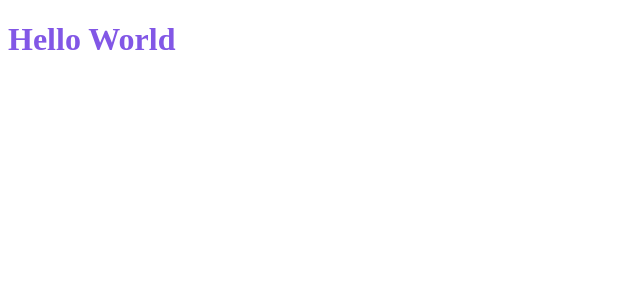
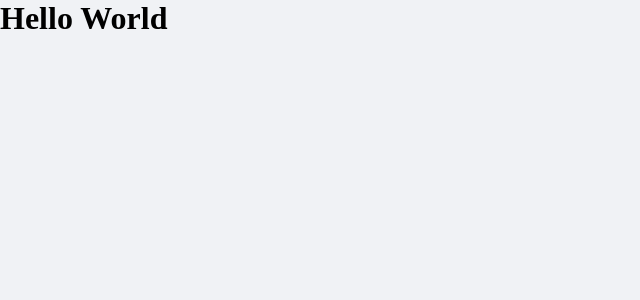
Before and after one commit to thiagomoz/dtmoney, a React (Create React App) app: page / in a window 1280 px wide. Shown: the top 300 px of the page, without its empty margins (0-640 px from the left). Built offline with nearby package versions, Linux system fonts and the light colour scheme.

Commit message:
Criando estilos glabais

```diff
--- a/public/index.html
+++ b/public/index.html
@@ -3,6 +3,8 @@
   <head>
     <meta charset="utf-8" />
     <meta name="viewport" content="width=device-width, initial-scale=1" />
+
+    <link rel="shortcut icon" href="favicon.png" type="image/png">
 
     <title>Dt Money</title>
   </head>
--- a/src/App.tsx
+++ b/src/App.tsx
@@ -1,14 +1,10 @@
-import styled from 'styled-components'
-
-const Title = styled.h1`
-  font-size:32px;
-  color: #8257e6;
-`
+import { GlobalStyle } from "./styles/global";
 
 export function App() {
   return (
     <div className="App">
-      <Title>Hello World</Title>
+      <h1>Hello World</h1>
+      <GlobalStyle />
     </div>
   );
 }
--- /dev/null
+++ b/src/styles/global.ts
@@ -0,0 +1,46 @@
+import { createGlobalStyle } from 'styled-components'
+
+export const GlobalStyle = createGlobalStyle`
+  :root {
+    --background: #F0F2F5;
+    --red: #E52E4D;
+    --blue: #5429CC;
+
+    --blue-light: #6933FF;
+
+    --text-title: #363f5f;
+    --text-body: #969cb3;
+
+    --shape: #FFFFFF;
+  }
+  * {
+    margin: 0px;
+    padding: 0px;
+    box-sizing: border-box;
+  }
+
+  // font-size: 16px (Desktop Base)
+  html {
+    @media (max-width: 1080px) {
+      font-size: 93.75%; // 15px
+    }
+
+    @media (max-width: 720px) {
+      font-size: 85.5%; // 14px
+    }
+  }
+
+  body {
+    background: var(--background);
+    -webkit-font-smoothing: antialiased;
+  }
+
+  button {
+    cursor: pointer;
+  }
+
+  [disable] {
+    opacity: 0.6;
+    cursor: not-allowed;
+  }
+`
```
